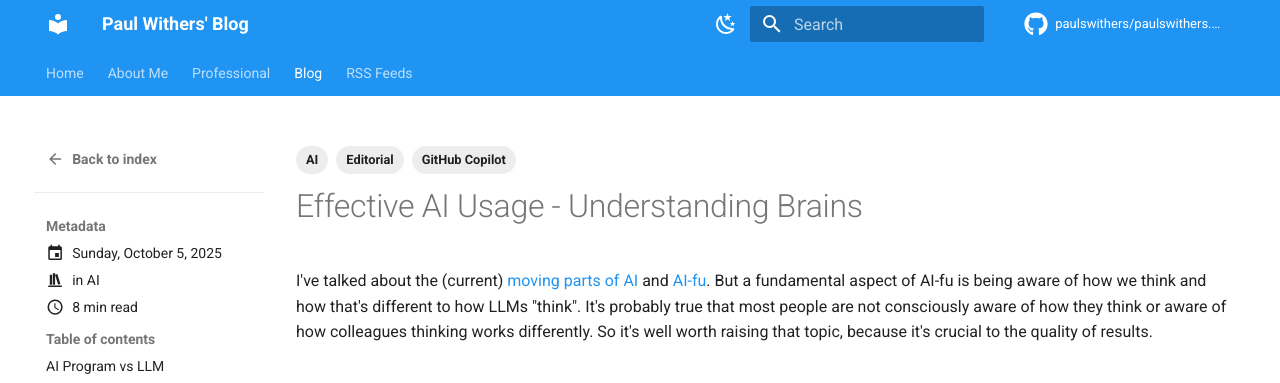
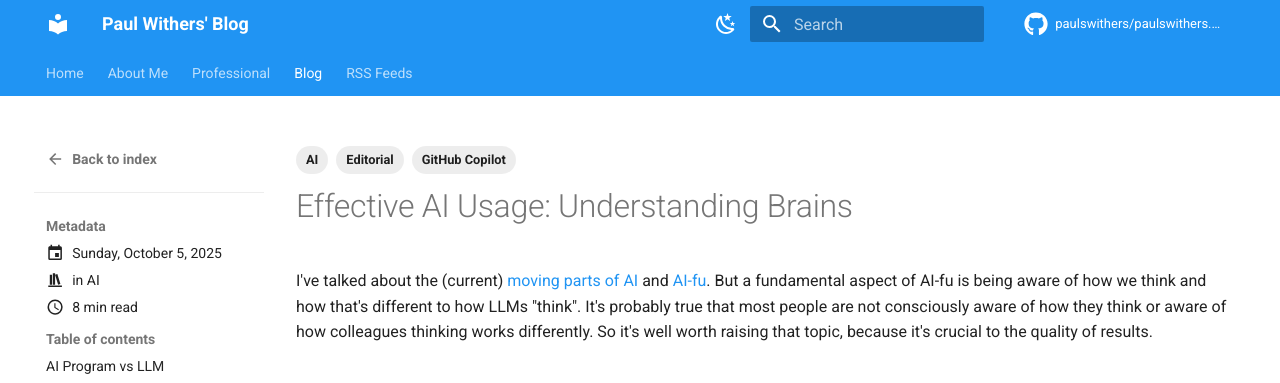
Before and after one commit to paulswithers/paulswithers.github.io, an MkDocs documentation site: the page built from docs/blog/posts/2025-10-05-barriers-to-effective-ai-3.md, in a window 1280 px wide and 900 px high. Shown: the top 383 px of the window. Built offline with MkDocs 1.6.1 and Material for MkDocs 9.7.7, drawn with Linux system fonts in a browser that asks for light colours; comment, search, counter and statistics services are not loaded.

Commit message:
Title format update

```diff
--- a/docs/blog/posts/2025-10-05-barriers-to-effective-ai-3.md
+++ b/docs/blog/posts/2025-10-05-barriers-to-effective-ai-3.md
@@ -9,7 +9,7 @@ tags:
     - GitHub Copilot
 comments: true
 ---
-# Effective AI Usage - Understanding Brains
+# Effective AI Usage: Understanding Brains
 
 I've talked about the (current) [moving parts of AI](./2025-08-16-ai-lessons.md) and [AI-fu](./2025-09-15-barriers-to-effective-ai-2.md). But a fundamental aspect of AI-fu is being aware of how we think and how that's different to how LLMs "think". It's probably true that most people are not consciously aware of how they think or aware of how colleagues thinking works differently. So it's well worth raising that topic, because it's crucial to the quality of results.
 
```
